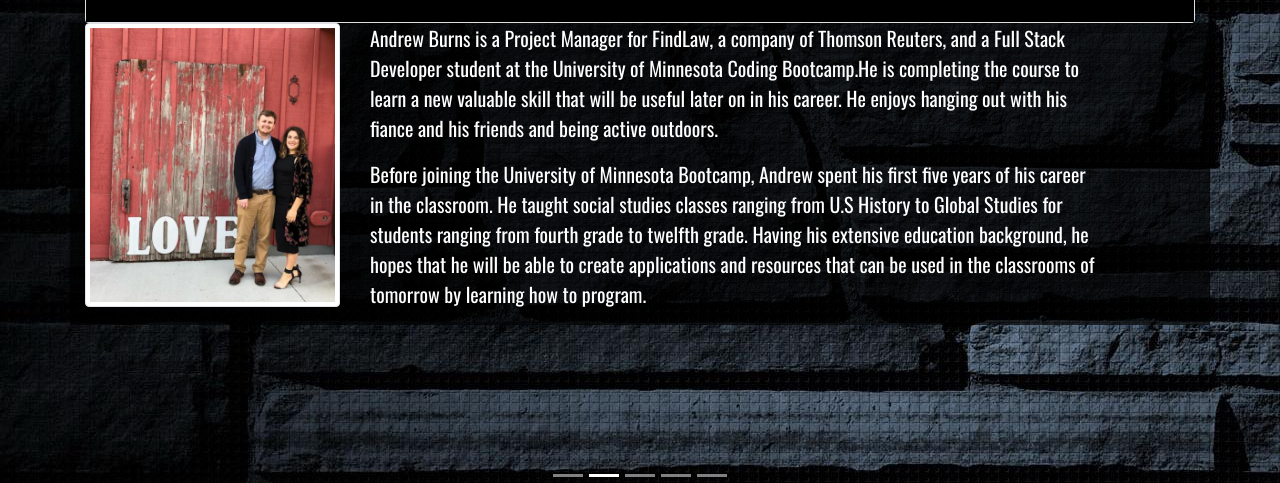
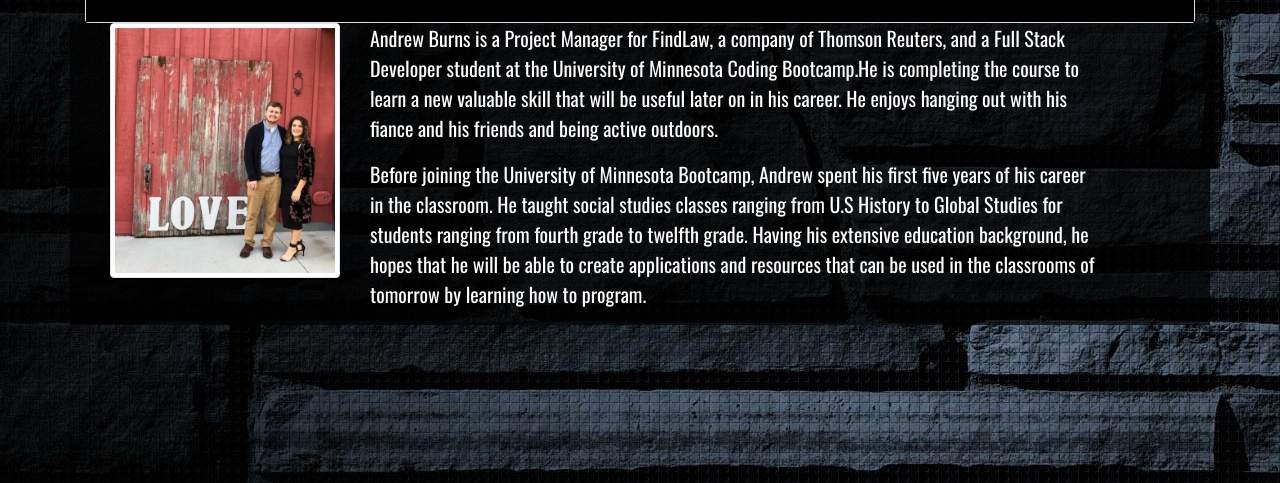
Before and after one commit to burnsandrew88/Professional_Portfolio, a plain HTML site: page index.html in a window 1280 px wide. Shown: the part 297-780 px from the top of the page. Drawn offline with nearby package versions, Linux system fonts and the light colour scheme.

Commit message:
Media Queries Work

```diff
--- a/index.html
+++ b/index.html
@@ -98,15 +98,7 @@
 
         </div>
         <div class="container" id="portfolio-projects" class="carousel slide" data-ride="carousel">
-            <!--Carousel Indicators-->
-            <ol class="carousel-indicators">
-                <li data-target="#portfolio-projects" data-slide="0" class="active"></li>
-                <li data-target="#portfolio-projects" data-slide-to="1"></li>
-                <li data-target="#portfolio-projects" data-slide-to="2"></li>
-                <li data-target="#portfolio-projects" data-slide-to="3"></li>
-                <li data-target="#portfolio-projects" data-slide-to="4"></li>
 
-            </ol>
             <!--Wrapper for the Slides-->
             <div class="carousel-inner" role="listbox">
                 <div class="carousel-item active">
@@ -168,7 +160,7 @@
             </div>
 
         </div>
-        </div>
+
 
     </section>
 
--- a/style.css
+++ b/style.css
@@ -51,7 +51,7 @@ h5{
     background-color:rgb(0,0,0,0.7);
     color: white;
     font-size:20px;
-    margin-bottom: 200px;
+    margin-bottom: 160px;
 
 }
 #portfolio-projects{
@@ -76,3 +76,31 @@ i{
 section{
     margin-bottom: 200px;
 }
+.carousel-indicators{
+    position:relative;
+}
+
+@media (max-width: 760px){
+    #navbarGroup{
+        padding-left: 100px;
+    }
+}
+@media (min-width: 768px){
+    #navbarGroup{
+        padding-left: 192px;
+    }
+    .img.img-thumbnail{
+        margin-left:60px;
+    }
+}
+@media (min-width: 991px){
+    #navbarGroup{
+        padding-left:125px;
+    }
+    .img.img-thumbnail{
+
+        width: 90%;
+        margin-left:25px;
+
+    }
+}
```
